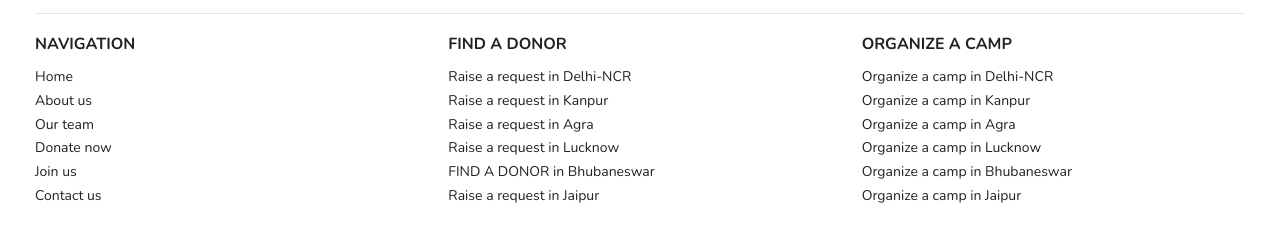
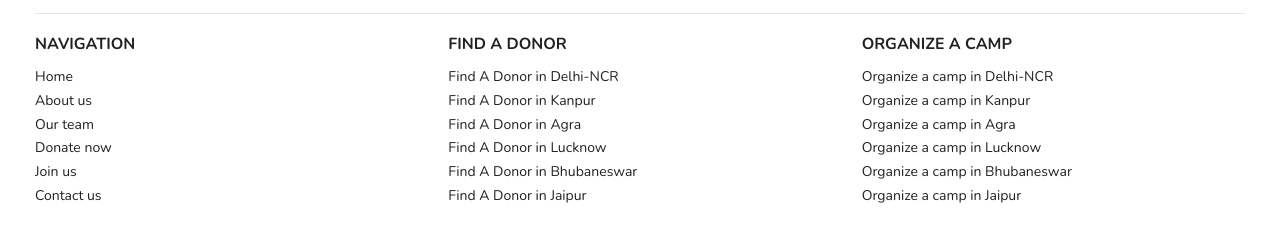
Before and after one commit to bloodconnect-india/Website, a plain HTML site: page feedback/donor-feedback.html in a window 1280 px wide. Shown: the part 2602-2836 px from the top of the page. Drawn offline with nearby package versions, Linux system fonts and the light colour scheme.

Commit message:
Fixed Footer

```diff
--- a/feedback/donor-feedback.html
+++ b/feedback/donor-feedback.html
@@ -508,25 +508,19 @@
                 <div class="col-lg-4 col-sm-12">
                     <p class="color-dark bold mb-2">FIND A DONOR</p>
                     <ul class="footer-list pl-0">
-                        <li class=" mr-4 compact"><a class="color-dark f-14"
-                                href="/raise-a-request.html#city_region=Delhi" onclick="goToForm('Delhi')">Raise a
-                                request in Delhi-NCR</a></li>
-                        <li class=" mr-4 compact"><a class="color-dark f-14"
-                                href="/raise-a-request.html#city_region=Kanpur" onclick="goToForm('Kanpur')">Raise a
-                                request in Kanpur</a></li>
-                        <li class=" mr-4 compact"><a class="color-dark f-14"
-                                href="/raise-a-request.html#city_region=Agra" onclick="goToForm('Agra')">Raise a
-                                request in Agra</a></li>
-                        <li class=" mr-4 compact"><a class="color-dark f-14"
-                                href="/raise-a-request.html#city_region=Lucknow" onclick="goToForm('Lucknow')">Raise a
-                                request in Lucknow</a></li>
-                        <li class=" mr-4 compact"><a class="color-dark f-14"
-                                href="/raise-a-request.html#city_region=Bhubaneswar"
-                                onclick="goToForm('Bhubaneswar')">FIND A DONOR in Bhubaneswar</a></li>
-                        <li class=" mr-4 compact"><a class="color-dark f-14"
-                                href="/raise-a-request.html#city_region=Jaipur" onclick="goToForm('Jaipur')">Raise a
-                                request in Jaipur</a></li>
-                    </ul>
+            <li class=" mr-4 compact"><a class="color-dark f-14" href="./raise-a-request.html#city_region=Delhi"
+                onclick="goToForm('Delhi')">Find A Donor in Delhi-NCR</a></li>
+            <li class=" mr-4 compact"><a class="color-dark f-14" href="./raise-a-request.html#city_region=Kanpur"
+                onclick="goToForm('Kanpur')">Find A Donor in Kanpur</a></li>
+            <li class=" mr-4 compact"><a class="color-dark f-14" href="./raise-a-request.html#city_region=Agra"
+                onclick="goToForm('Agra')">Find A Donor in Agra</a></li>
+            <li class=" mr-4 compact"><a class="color-dark f-14" href="./raise-a-request.html#city_region=Lucknow"
+                onclick="goToForm('Lucknow')">Find A Donor in Lucknow</a></li>
+            <li class=" mr-4 compact"><a class="color-dark f-14" href="./raise-a-request.html#city_region=Bhubaneswar"
+                onclick="goToForm('Bhubaneswar')">Find A Donor in Bhubaneswar</a></li>
+            <li class=" mr-4 compact"><a class="color-dark f-14" href="./raise-a-request.html#city_region=Jaipur"
+                onclick="goToForm('Jaipur')">Find A Donor in Jaipur</a></li>
+          </ul>
                 </div>
                 <div class="col-lg-4 col-sm-12">
                     <p class="color-dark bold  mb-2">ORGANIZE A CAMP</p>
```
